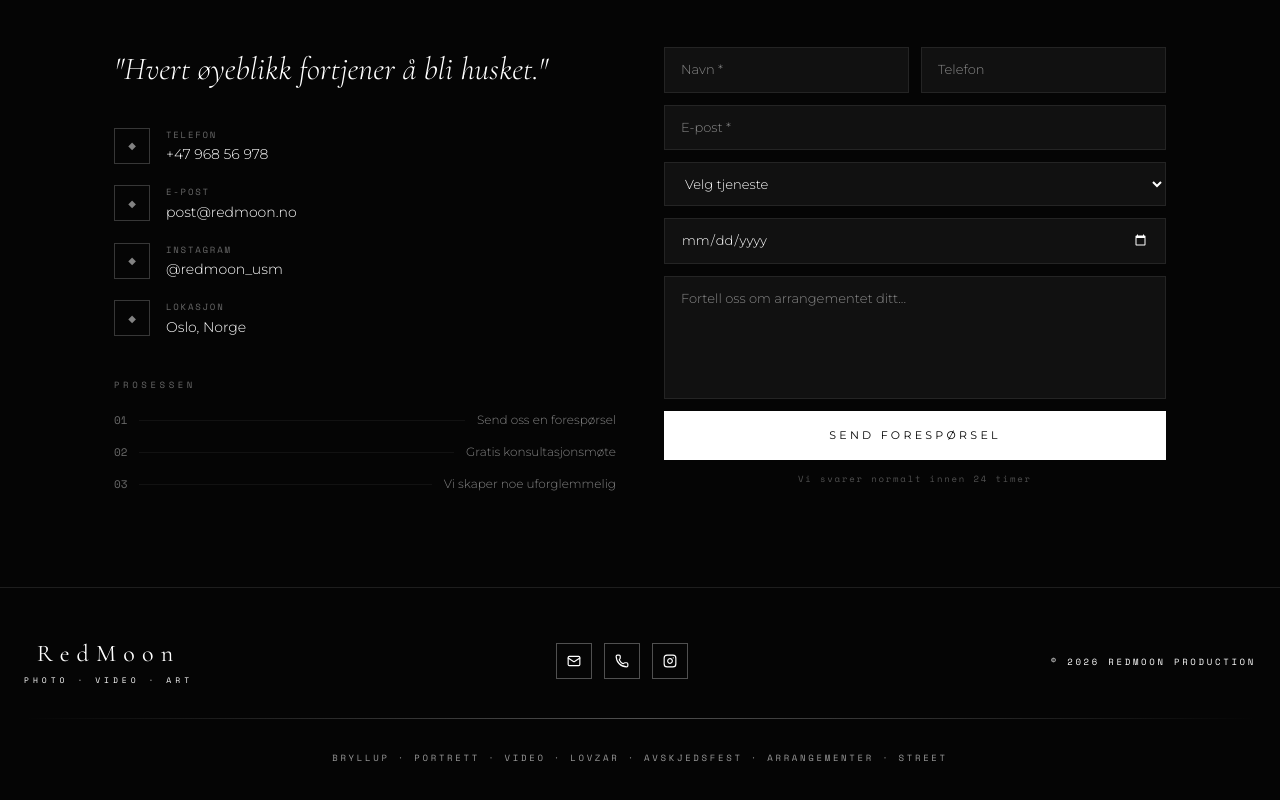
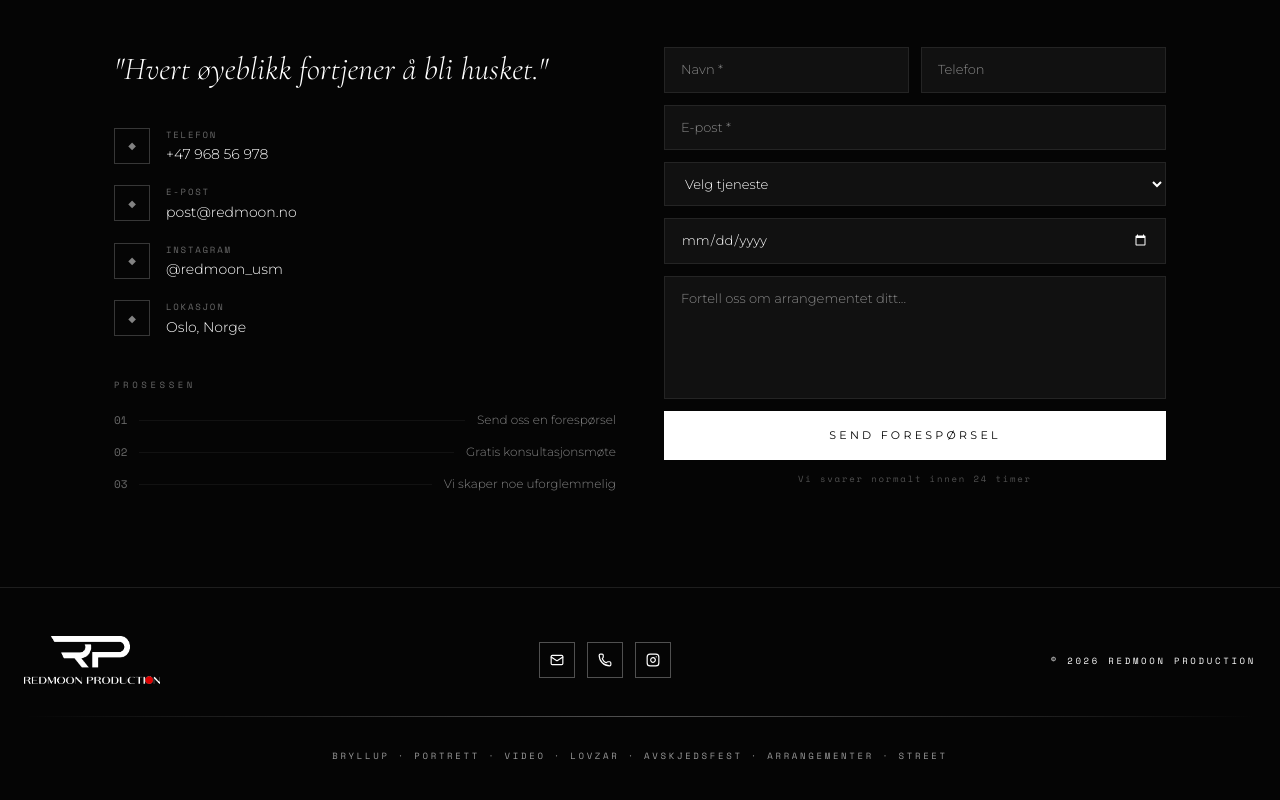
Before and after one commit to AslanKhatuev/RedMoon, a Next.js app: page /kontakt in a window 1280 px wide. Shown: the part 304-1104 px from the top of the page. Built offline with nearby package versions, Linux system fonts and the light colour scheme.

Commit message:
added logo type to footer

```diff
--- a/src/components/layout/Footer.tsx
+++ b/src/components/layout/Footer.tsx
@@ -20,37 +20,12 @@ export default function Footer() {
           }}
         >
           {/* Logo */}
-          <Link
-            href="/"
-            style={{
-              textDecoration: "none",
-              display: "flex",
-              flexDirection: "column",
-              alignItems: "center",
-            }}
-          >
-            <span
-              style={{
-                fontFamily: "Cormorant Garamond, serif",
-                fontSize: "24px",
-                color: "#ffffff",
-                letterSpacing: "0.3em",
-              }}
-            >
-              RedMoon
-            </span>
-            <span
-              style={{
-                fontFamily: "Space Mono, monospace",
-                fontSize: "8px",
-                color: "#ffffff",
-                textTransform: "uppercase",
-                letterSpacing: "0.5em",
-                marginTop: "2px",
-              }}
-            >
-              Photo · Video · Art
-            </span>
+          <Link href="/" style={{ textDecoration: "none" }}>
+            <img
+              src="/redmoon_logo3.png"
+              alt="RedMoon"
+              style={{ height: "48px", width: "auto", objectFit: "contain" }}
+            />
           </Link>
 
           {/* Ikoner */}
@@ -93,7 +68,6 @@ export default function Footer() {
           </p>
         </div>
 
-        {/* Divider */}
         <div
           style={{
             height: "1px",
@@ -103,7 +77,6 @@ export default function Footer() {
           }}
         />
 
-        {/* Tjenester */}
         <p
           style={{
             textAlign: "center",
```
